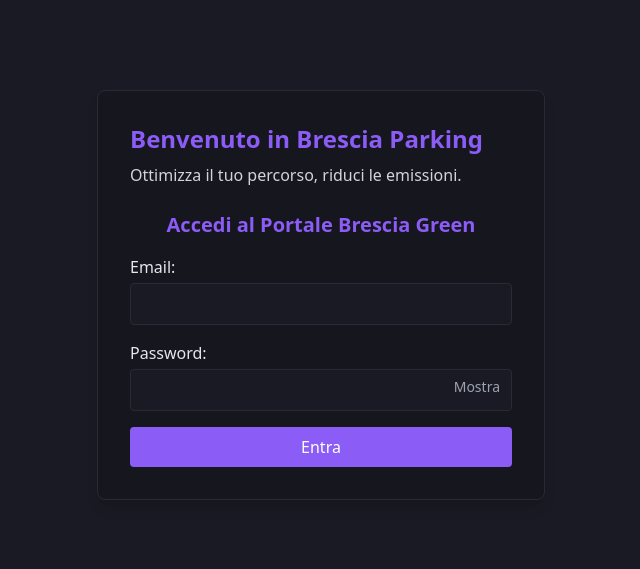
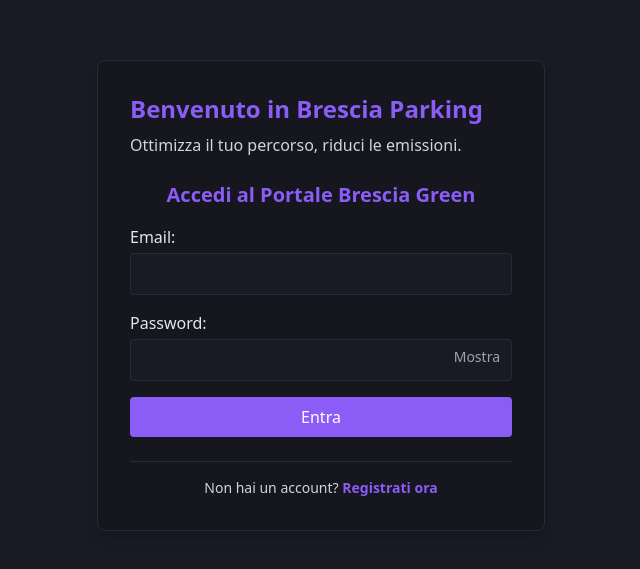
Before and after one commit to paglieranipietro/Parcheggio, a React (Vite) app in the folder frontend/: page /login in a window 1280 px wide. Shown: the part 105-674 px from the top of the page, without its empty margins (319-959 px from the left). Built offline with nearby package versions, Linux system fonts and the light colour scheme.

Commit message:
feat: aggiunto link registrazione in Login.jsx e pulizia codice

```diff
--- a/frontend/src/pages/Login.jsx
+++ b/frontend/src/pages/Login.jsx
@@ -1,11 +1,14 @@
 import React from 'react';
-import { useNavigate } from 'react-router-dom';
+import { useNavigate, Link } from 'react-router-dom';
 import LoginForm from '../components/auth/LoginForm';
 
 const Login = () => {
   const navigate = useNavigate();
 
   const handleRedirect = (role) => {
+    // In base a come avete impostato App.jsx:
+    // Se usate la rotta unificata che avevamo fatto prima, basta: navigate('/dashboard');
+    // Altrimenti mantieni queste due separate come avevi scritto tu:
     if (role === 'admin') {
       navigate('/admin-dashboard');
     } else {
@@ -18,7 +21,18 @@
       <div className="max-w-md w-full bg-lib-card p-8 rounded-lg shadow-lg border border-lib-border">
         <h1 className="text-2xl font-bold mb-2 text-lib-primary">Benvenuto in Brescia Parking</h1>
         <p className="text-gray-300 mb-6">Ottimizza il tuo percorso, riduci le emissioni.</p>
+
         <LoginForm onLoginSuccess={handleRedirect} />
+
+        {/* SEZIONE AGGIUNTA: Link alla registrazione con stile "lib" */}
+        <div className="mt-6 text-center border-t border-lib-border pt-4">
+          <p className="text-sm text-gray-300">
+            Non hai un account?{' '}
+            <Link to="/register" className="font-bold text-lib-primary hover:text-opacity-80 transition-opacity">
+              Registrati ora
+            </Link>
+          </p>
+        </div>
       </div>
     </div>
   );
```
